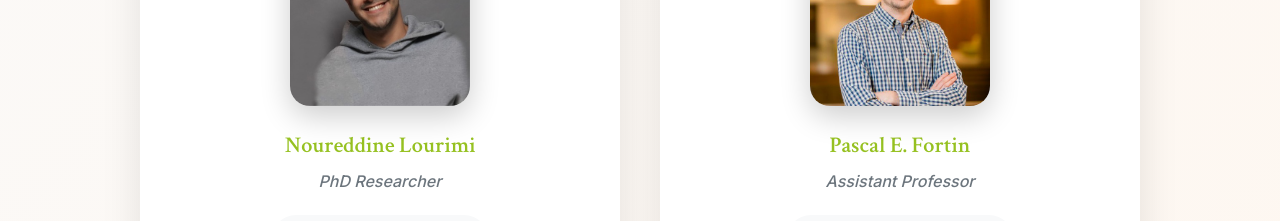
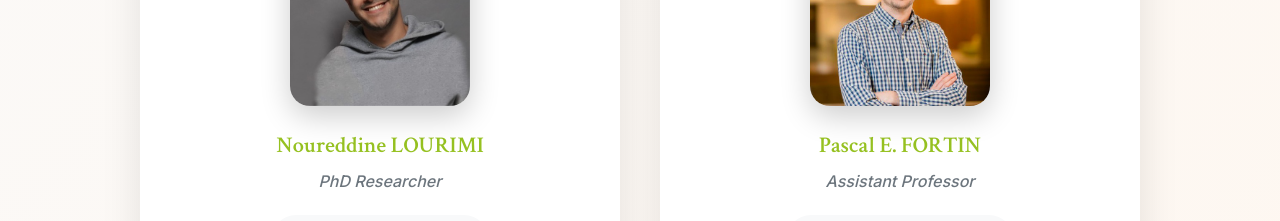
Before and after one commit to pefortin/TacTightGUI, a website: page frontend/index.html in a window 1280 px wide. Shown: the part 7220-7441 px from the top of the page. Drawn offline with nearby package versions, Linux system fonts and the light colour scheme.

Commit message:
update sections

```diff
--- a/frontend/index.html
+++ b/frontend/index.html
@@ -493,7 +493,7 @@
                                 <img src="images/profil/nourredine.jpg" alt="Noureddine Lourimi">
                             </div>
                             <div class="member-info">
-                                <h3 class="member-name">Noureddine Lourimi</h3>
+                                <h3 class="member-name">Noureddine LOURIMI</h3>
                                 <p class="member-role">PhD Researcher</p>
                                 <div class="member-links">
                                     <a href="mailto:Nlourimi@etu.uqac.ca" class="contact-link email">
@@ -522,7 +522,7 @@
                                 <img src="images/profil/fortin.jpg" alt="Pascal E. Fortin">
                             </div>
                             <div class="member-info">
-                                <h3 class="member-name">Pascal E. Fortin</h3>
+                                <h3 class="member-name">Pascal E. FORTIN</h3>
                                 <p class="member-role">Assistant Professor</p>
                                 <div class="member-links">
                                     <a href="mailto:Pascal1_fortin@uqac.ca" class="contact-link email">
```
Also changed, not shown: 1 other file.
